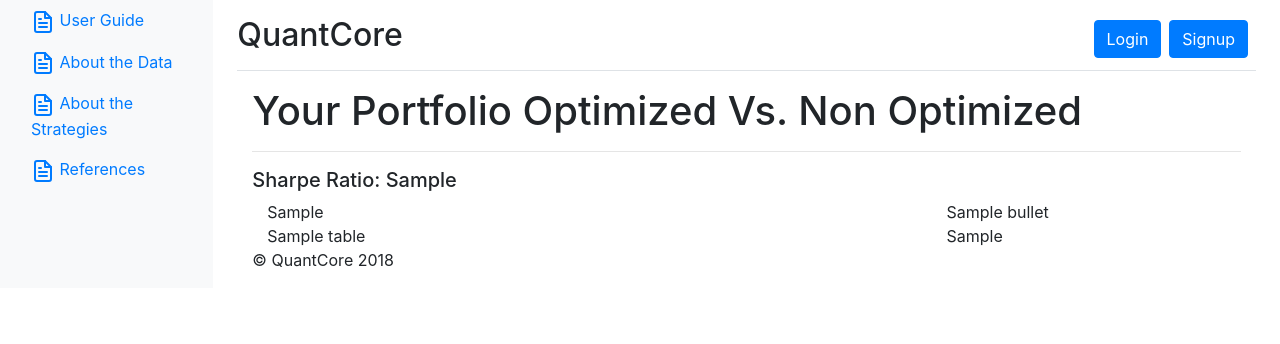
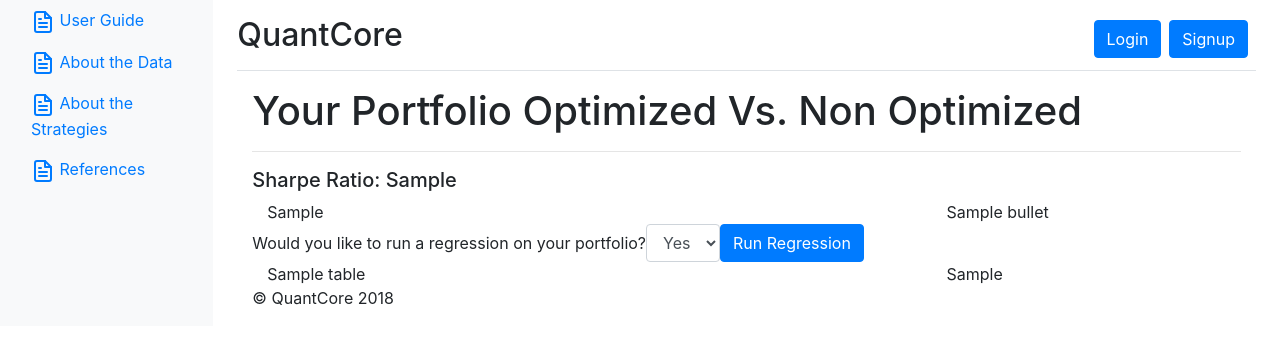
Before and after one commit to sking8484/quantcore, a Django app: template port_optimization/templates/port_optimization/optimized.html in a window 1280 px wide. Shown: the part 56-400 px from the top of the page. Run offline with Django 3.2, Linux system fonts and the light colour scheme; the template is opened without the code that fills it: most values are stand-ins (such as "Sample title", 1, 10 or a date in 2020); parts of the project's set-up code (start-up, migrations or seed data) failed here and were passed over; some libraries are stand-ins or nearby versions.

Commit message:
ADDED RUN REGRESSION TO PORT

```diff
--- a/port_optimization/templates/port_optimization/optimized.html
+++ b/port_optimization/templates/port_optimization/optimized.html
@@ -32,6 +32,29 @@
     </div>
   </div>
   <div class="row">
+    <div class="col-md-12">
+
+      <form class="form-inline" action="{% url 'regression:simple_regression' %}" method="post">
+        <div class="form-group">
+          {% csrf_token %}
+          <label for="exampleFormControlSelect1">Would you like to run a regression on your portfolio?</label>
+          <select class="form-control" id="exampleFormControlSelect1" name='port_regression'>
+            <br>
+            <option value="run">Yes</option>
+            <option value='do_not_run'>No</option>
+
+
+          </select>
+        </div>
+        <input type="submit" class="btn btn-primary" value="Run Regression">
+
+      </form>
+
+    </div>
+
+
+  </div>
+  <div class="row">
     <div class="col-md-8">
       <div class="container-fluid">
         {{table|safe}}
--- a/port_optimization/views.py
+++ b/port_optimization/views.py
@@ -128,6 +128,8 @@
             portfolio_table = pd.concat([optimal_position_val['Total_position'].round(2),non_optimal_position_val['Total_position'].round(2)],axis = 1)
 
             portfolio_table.columns = ['Optimal Position Value','Non Optimal Position Value']
+            global global_portfolio_optimal_non_optimal
+            global_portfolio_optimal_non_optimal = portfolio_table
             portfolio_table['Difference'] = portfolio_table['Optimal Position Value'] - portfolio_table['Non Optimal Position Value']
             table = tables.make_stock_table(portfolio_table.round(2))
 
@@ -141,3 +143,6 @@
             error = 'One or more of your inputs was not accepted: '
             return render(request, 'port_optimization/optimization_form.html', {'error':error, 'error_message':error_message})
     return render(request, 'port_optimization/optimization_form.html')
+
+def get_optimal_portfolio_table():
+    return global_portfolio_optimal_non_optimal
```
Also changed, not shown: regression/views.py (+37 -24 lines).
